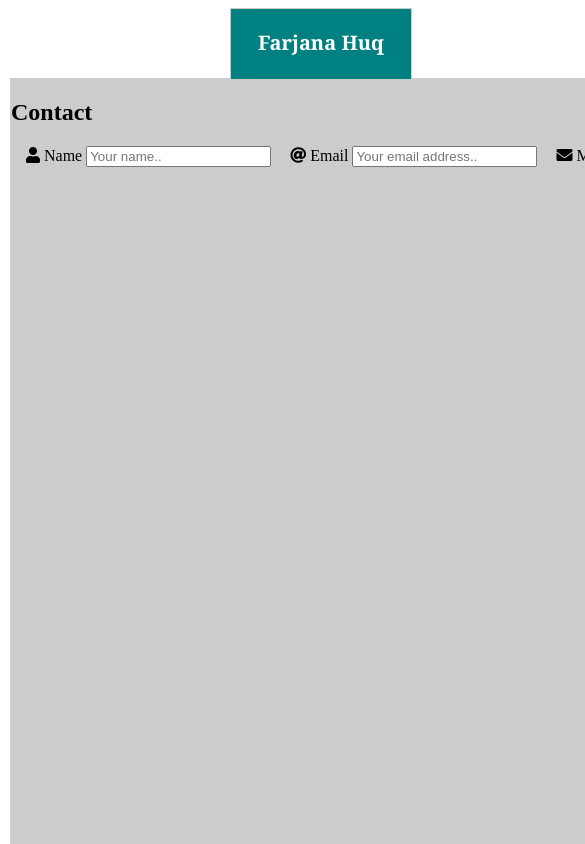
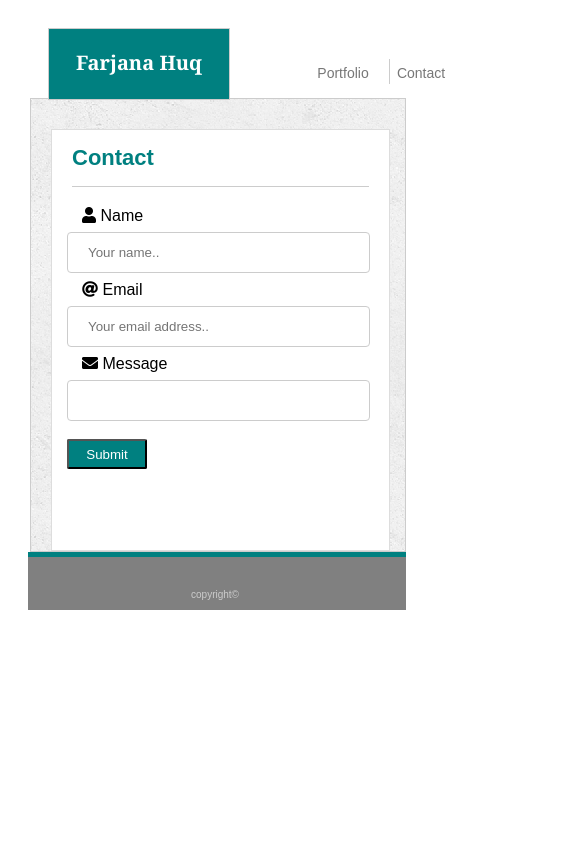
Before and after one commit to farjanaHuq/Responsive_Portfolio, a plain HTML site: page contact.html in a window 390 px wide. Shown: the top 844 px of the page, 585 px wide, since content can reach past the window. Drawn offline with Linux system fonts and the light colour scheme.

Commit message:
added media screen to css file for responsive portfolio

```diff
--- a/assets/css/styles.css
+++ b/assets/css/styles.css
@@ -9,7 +9,7 @@
     background-color: #cccccc;
 }
 .wrapper {
-    width: 1024px;
+    width: 100%;
     height: auto !important;
     height: 100%;
   }
@@ -95,23 +95,25 @@
 .container{
     width:100%;
     height: 1015px;
-    border: solid 1px #cccccc;
-    background-color: #cccccc;
+    border: solid 0.5px #cccccc;
+
     margin-left: 2px;
     margin-right: 2px;
+    background-image: url(../images/concrete_seamless.png)
+
 }
 
 /* <!----styling index.html ----->*/
 .content-index{
     clear: both;
-    width: 90%;
+    width: 960px;
     height: 420px;
     border: 1px solid #dddddd;
     background-color: #ffffff;
     font-family: Arial, Helvetica, sans-serif;
     margin-top: 30px;
-    margin-left: 30px;
-   /* margin-bottom: 533px;
+    margin-left: 220px;
+   /* margin-bottom: 533px;*/
     line-height: 100%;
 }
 
@@ -151,7 +153,6 @@
     border: 1px solid #dddddd;
     background-color: #ffffff;
     font-family: Arial, Helvetica, sans-serif;
-    margin-bottom: 590px;
     line-height: 100%;
     margin-top: 30px;
 }
@@ -215,8 +216,8 @@ input[type=submit]:active{
     border: 1px solid #dddddd;
     background-color: #ffffff;
     font-family: Arial, Helvetica, sans-serif;
-    margin-bottom: 233px;
     line-height: 100%;
+    margin-top: 30px;
 }
 
 #columns {
@@ -269,22 +270,47 @@ input[type=submit]:active{
     color: #cccccc;
 }
 /* <!----Media Queries ----->*/
+
 @media only screen and (max-width: 980px) {
     .wrapper{
         width: 100%;
         padding: 20px;
     }
     .container {
-        width: 100%;
-        background-color: lightblue;
+        height: auto;
+        width:100%;
+        background-color: rgb(80, 171, 245);
     }
     .header{
-        width: 100%;
+        width: 80%;
+        margin-left: -195px;
     }
-    #content-index, .content-contact, .content-portfolio{
-        width: 100%;
-        margin-left: 100px;
+    .content-contact, .content-portfolio{
+        width: 80%;
+        margin-left: -200px;
     }
+    .content-index{
+        max-width: 80%;
+        margin-left: 30px;
+        height: auto;
+    }
+
+    /* Styling for font awesome */
+    .fa-user:before {
+        content: "\f007";
+        margin-left:15px;
+    }
+   .fa-at:before {
+        content: "\f1fa";
+        margin-left: 15px;
+    }
+    .fa-envelope:before {
+        content: "\f1fa";
+        margin-left: 15px;
+    }
+    #fname,#femail,#fmessage{
+        width:90%;
+        margin-left: 15px
 }
 @media only screen and (max-width: 768px) {
     .wrapper{
@@ -294,7 +320,7 @@ input[type=submit]:active{
     .container {
         height: auto;
         max-width: 768px;
-        background-color: lightblue;
+        background-color: rgb(132, 243, 215);
     }
     .header{
         width: 90%;
@@ -326,10 +352,7 @@ input[type=submit]:active{
         width:90%;
         margin-left: 15px;
     }
-    /* Styling footer. */
-    .footer{
-        width: 100%;
-    }
+
 }
 @media only screen and (max-width: 640px) {
     .wrapper{
@@ -337,14 +360,38 @@ input[type=submit]:active{
         padding: 20px;
     }
     .container {
-        width: 100%;
-        background-color: lightblue;
+        height: auto;
+        max-width: 768px;
+        background-color: rgb(186, 101, 212);
     }
     .header{
-        width: 100%;
+        width: 90%;
+        margin-left: -200px;
     }
-    #content-index, .content-contact, .content-portfolio{
-        width: 100%;
-        margin-left: 100px;
+    .content-contact, .content-portfolio{
+        width: 90%;
+        margin-left: -200px;
+    }
+    .content-index{
+        max-width: 90%;
+        margin-left: 30px;
+        height: auto;
+    }
+    /* Styling for font awesome */
+    .fa-user:before {
+        content: "\f007";
+        margin-left:15px;
+    }
+   .fa-at:before {
+        content: "\f1fa";
+        margin-left: 15px;
+    }
+    .fa-envelope:before {
+        content: "\f1fa";
+        margin-left: 15px;
+    }
+    #fname,#femail,#fmessage{
+        width:90%;
+        margin-left: 15px;
     }
 }
```
Also changed, not shown: assets/images/concrete_seamless.png (added).
